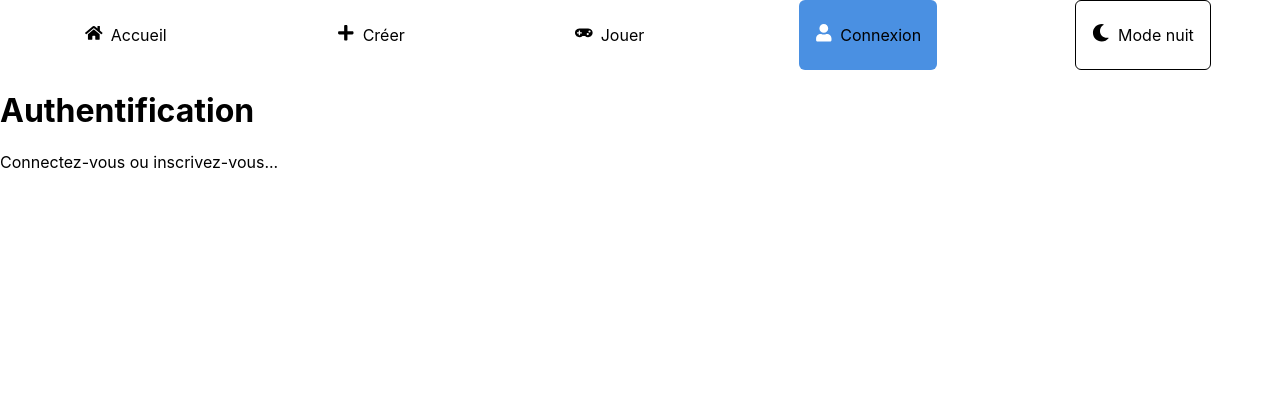
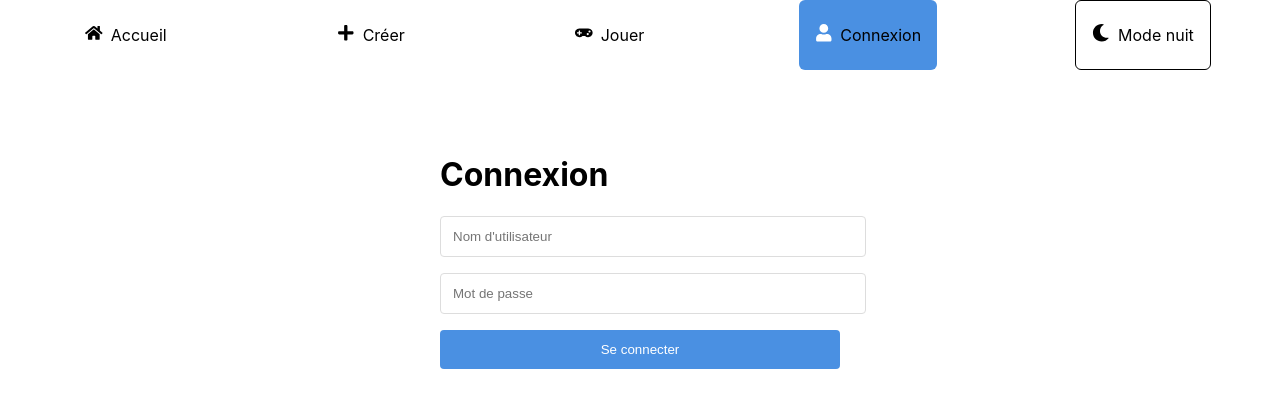
Before and after one commit to melishouar16/cinema_app, a React (Create React App) app in the folder frontend/: page / in a window 1280 px wide. Both pictures are taken after a click on the element "Connexion". Shown: the top 408 px of the page. Built offline with nearby package versions, Linux system fonts and the light colour scheme.

Commit message:
add authentication

```diff
--- a/frontend/src/App.js
+++ b/frontend/src/App.js
@@ -2,15 +2,17 @@ import React, { useState } from 'react';
 import { ThemeProvider } from 'styled-components';
 import { Provider } from 'react-redux';
 import { store } from "./store";
-import { AuthProvider } from './contexts/AuthContext';
+import { AuthProvider, useAuth } from './contexts/AuthContext';
 import { NightModeProvider } from './contexts/NightModeContext';
 import { Menu, Button } from './components/molecules';
-import { Typography } from './components/atoms';
 import * as Pages from './components/pages';
 import { FaHome, FaPlus, FaGamepad, FaUser } from 'react-icons/fa';
 import './App.css';
 
-function App() {
+const AppContent = () => {
+  const { isAuthenticated } = useAuth();
+
+  // théme jour/nuit
   const nightTheme = {
     nightMode: true,
     default: { color: "white" },
@@ -39,12 +41,10 @@ function App() {
     bgColor: "white"
   };
 
-  const [nightMode, setNightMode] = useState(
-    window.matchMedia("(prefers-color-scheme: dark)").matches
-  );
-
+  const [nightMode, setNightMode] = useState(false);
   const [currentPage, setCurrentPage] = useState("home");
 
+  // navigation simple
   const getPageContent = () => {
     switch (currentPage) {
       case "home":
@@ -64,21 +64,17 @@ function App() {
     { slug: "home", text: "Accueil", icon: <FaHome /> },
     { slug: "create", text: "Créer", icon: <FaPlus /> },
     { slug: "play", text: "Jouer", icon: <FaGamepad /> },
-    { slug: "auth", text: "Connexion", icon: <FaUser /> },
+    { slug: "auth", text: isAuthenticated ? "Profil" : "Connexion", icon: <FaUser /> },
   ];
 
   return (
     <Provider store={store}>
-      <AuthProvider>
-        <NightModeProvider value={{
-          nightMode: nightMode,
-          switchNightMode: () => setNightMode(!nightMode)
-        }}>
+      <NightModeProvider value={{ nightMode, switchNightMode: () => setNightMode(!nightMode) }}>
         <ThemeProvider theme={nightMode ? nightTheme : dayTheme}>
           <div style={{
-              minHeight: '100vh',
-              backgroundColor: nightMode ? nightTheme.bgColor : dayTheme.bgColor,
-              transition: 'background-color 0.3s ease'
+            backgroundColor: nightMode ? "#1a1a1a" : "white",
+            minHeight: "100vh",
+            color: nightMode ? "white" : "black"
           }}>
 
             <Menu.Bar>
@@ -92,18 +88,26 @@ function App() {
                   {item.text}
                 </Menu.Tab>
               ))}
-
               <Button.ToggleNight />
             </Menu.Bar>
 
             <main>
               {getPageContent()}
             </main>
+
           </div>
         </ThemeProvider>
       </NightModeProvider>
+    </Provider>
+  );
+};
+
+// react monte AuthProvider et crée le contexte ensuite  useAuth s'execute (contexte disponible)
+function App() {
+  return (
+    <AuthProvider>
+      <AppContent />
     </AuthProvider>
-    </Provider>
   );
 }
 
--- /dev/null
+++ b/frontend/src/components/molecules/Form/LoginForm.jsx
@@ -0,0 +1,82 @@
+import React, { useState } from "react";
+import { Container, Typography } from "../../atoms";
+import { Button } from "../../molecules";
+import { useAuth } from "../../../contexts/AuthContext";
+
+const LoginForm = () => {
+    const { login } = useAuth();
+    const [username, setUsername] = useState('');
+    const [password, setPassword] = useState('');
+    const [error, setError] = useState('');
+
+    const handleSubmit = async (e) => {
+        e.preventDefault();
+        setError('');
+
+        const result = await login(username, password);
+        if (!result.success) {
+            setError(result.error);
+        }
+    };
+
+    return (
+        <Container.Base style={{ maxWidth: '400px', margin: '2rem auto', padding: '2rem' }}>
+            <Typography.Title>Connexion</Typography.Title>
+
+            <form onSubmit={handleSubmit}>
+                <input
+                    type="text"
+                    placeholder="Nom d'utilisateur"
+                    value={username}
+                    onChange={(e) => setUsername(e.target.value)}
+                    style={{
+                        width: '100%',
+                        padding: '0.75rem',
+                        marginBottom: '1rem',
+                        border: '1px solid #ddd',
+                        borderRadius: '4px'
+                    }}
+                    required
+                />
+
+                <input
+                    type="password"
+                    placeholder="Mot de passe"
+                    value={password}
+                    onChange={(e) => setPassword(e.target.value)}
+                    style={{
+                        width: '100%',
+                        padding: '0.75rem',
+                        marginBottom: '1rem',
+                        border: '1px solid #ddd',
+                        borderRadius: '4px'
+                    }}
+                    required
+                />
+
+                {error && (
+                    <Typography.Paragraph style={{ color: 'red', marginBottom: '1rem' }}>
+                        {error}
+                    </Typography.Paragraph>
+                )}
+
+                <button
+                    type="submit"
+                    style={{
+                        backgroundColor: '#4A90E2',
+                        color: 'white',
+                        padding: '0.75rem',
+                        width: '100%',
+                        border: 'none',
+                        borderRadius: '4px',
+                        cursor: 'pointer'
+                    }}
+                >
+                    Se connecter
+                </button>
+            </form>
+        </Container.Base>
+    );
+};
+
+export default LoginForm;
--- a/frontend/src/components/molecules/index.js
+++ b/frontend/src/components/molecules/index.js
@@ -1,4 +1,5 @@
 import * as Button from "./Button";
 import * as Menu from "./Menu";
+import LoginForm from "./Form/LoginForm";
 
-export { Button, Menu };
+export { Button, Menu, LoginForm };
--- a/frontend/src/components/pages/Auth.jsx
+++ b/frontend/src/components/pages/Auth.jsx
@@ -1,11 +1,45 @@
 import React from "react";
-import { Container } from "../atoms";
+import { Container, Typography } from "../atoms";
+import { Button, LoginForm } from "../molecules";
+import { useAuth } from "../../contexts/AuthContext";
 
 const Auth = () => {
+    const { isAuthenticated, user, logout } = useAuth();
+
+    // Si connecté, afficher le profil
+    if (isAuthenticated) {
+        return (
+            <Container.Base style={{ padding: '2rem', textAlign: 'center' }}>
+                <Typography.Title>
+                    Bonjour {user?.first_name || user?.username} !
+                </Typography.Title>
+                <Typography.Paragraph>Email: {user?.email}</Typography.Paragraph>
+                <Typography.Paragraph>
+                    Rôle: {user?.profile?.role || 'Utilisateur'}
+                </Typography.Paragraph>
+
+                <Button.Default
+                    callBack={logout}
+                    style={{
+                        backgroundColor: '#e74c3c',
+                        color: 'white',
+                        padding: '0.75rem 1.5rem',
+                        border: 'none',
+                        borderRadius: '4px',
+                        cursor: 'pointer',
+                        marginTop: '1rem'
+                    }}
+                >
+                    Se déconnecter
+                </Button.Default>
+            </Container.Base>
+        );
+    }
+
+    // Si pas connecté, afficher le formulaire
     return (
         <Container.Base>
-            <h1>Authentification</h1>
-            <p>Connectez-vous ou inscrivez-vous...</p>
+            <LoginForm />
         </Container.Base>
     );
 };
--- a/frontend/src/contexts/AuthContext.js
+++ b/frontend/src/contexts/AuthContext.js
@@ -1,19 +1,54 @@
-import React, { createContext } from "react";
+import React, { createContext, useState, useContext, useEffect } from "react";
+import authService from "../services/authService";
 
 const AuthContext = createContext();
 
-const AuthProvider = ({ children }) => {
+export const useAuth = () => useContext(AuthContext);
 
-    const user = null;
-    const isAuthenticated = false;
-    const login = () => console.log("Login");
-    const logout = () => console.log("Logout");
+export const AuthProvider = ({ children }) => {
+    const [user, setUser] = useState(null);
+    const [loading, setLoading] = useState(true);
+
+    useEffect(() => {
+        const checkAuth = async () => {
+            try {
+                const profile = await authService.getProfile();
+                setUser(profile);
+            } catch (error) {
+                console.log('Pas connecté');
+            }
+            setLoading(false);
+        };
+        checkAuth();
+    }, []);
+
+    const login = async (username, password) => {
+        try {
+            await authService.login(username, password);
+            const profile = await authService.getProfile();
+            setUser(profile);
+            return { success: true };
+        } catch (error) {
+            return { success: false, error: error.message };
+        }
+    };
+
+    const logout = () => {
+        authService.logout();
+        setUser(null);
+    };
+
+    const isAuthenticated = !!user;
 
     return (
-        <AuthContext.Provider value={{ user, isAuthenticated, login, logout }}>
+        <AuthContext.Provider value={{
+            user,
+            isAuthenticated,
+            loading,
+            login,
+            logout
+        }}>
             {children}
         </AuthContext.Provider>
     );
 };
-
-export { AuthContext, AuthProvider };
--- /dev/null
+++ b/frontend/src/services/authService.js
@@ -0,0 +1,54 @@
+const API_BASE = 'http://localhost:8000';
+
+const authService = {
+    // Connexion
+    async login(username, password) {
+        const response = await fetch(`${API_BASE}/api-token-auth/`, {
+            method: 'POST',
+            headers: { 'Content-Type': 'application/json' },
+            body: JSON.stringify({ username, password })
+        });
+
+        if (!response.ok) {
+            throw new Error('Identifiants incorrects');
+        }
+
+        const data = await response.json();
+        localStorage.setItem('token', data.token);
+        return data;
+    },
+
+    // Récupérer le profil
+    async getProfile() {
+        const token = localStorage.getItem('token');
+        if (!token) return null;
+
+        const response = await fetch(`${API_BASE}/api/users/me/`, {
+            headers: { 'Authorization': `Token ${token}` }
+        });
+
+        if (!response.ok) {
+            localStorage.removeItem('token');
+            return null;
+        }
+
+        return response.json();
+    },
+
+    // Déconnexion
+    logout() {
+        localStorage.removeItem('token');
+    },
+
+    // Vérifier si connecté
+    isAuthenticated() {
+        return !!localStorage.getItem('token');
+    },
+
+    // Obtenir le token pour les requêtes API
+    getToken() {
+        return localStorage.getItem('token');
+    }
+};
+
+export default authService;
```
Lines whose indentation alone changed are shown as unchanged.
